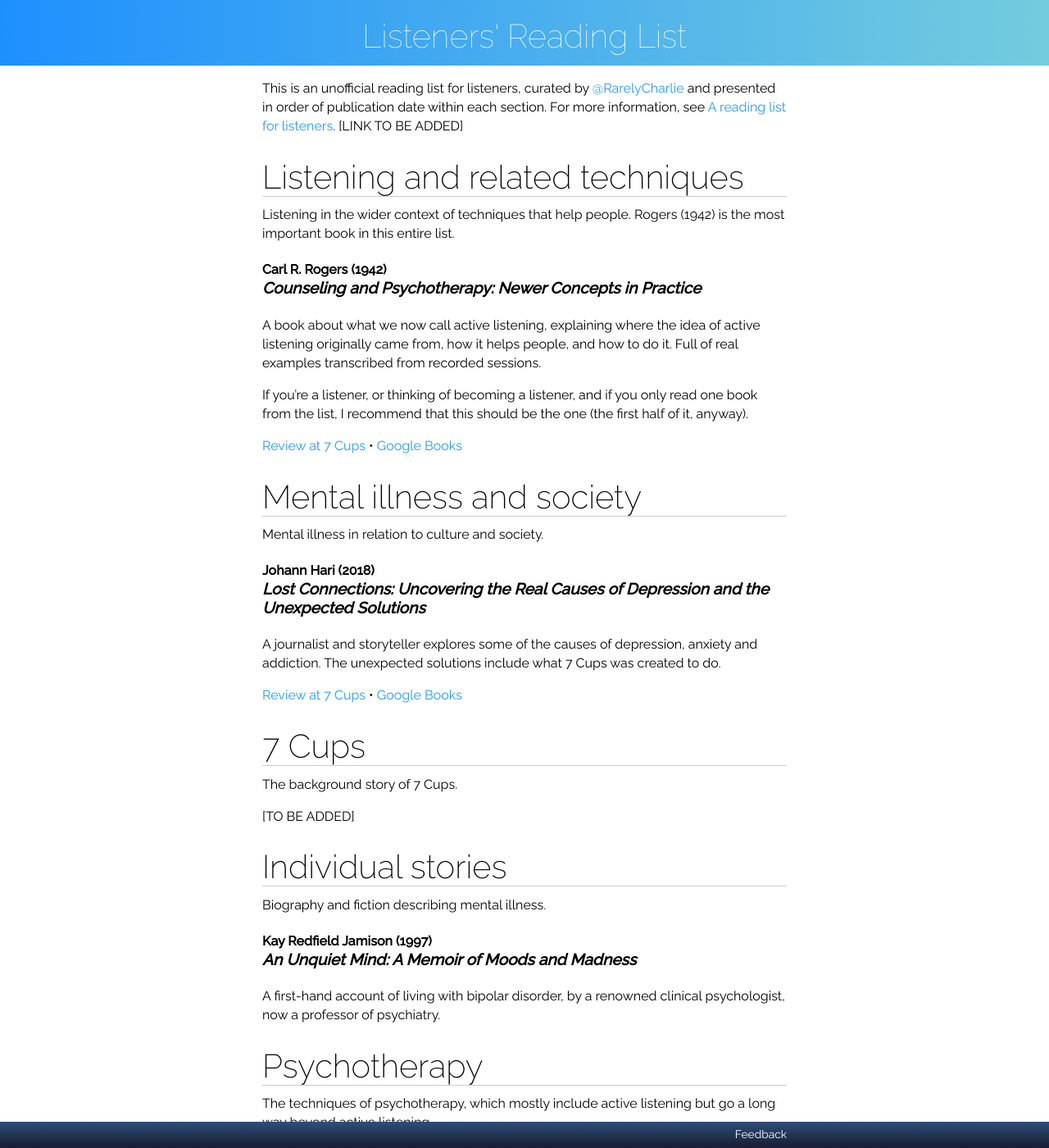
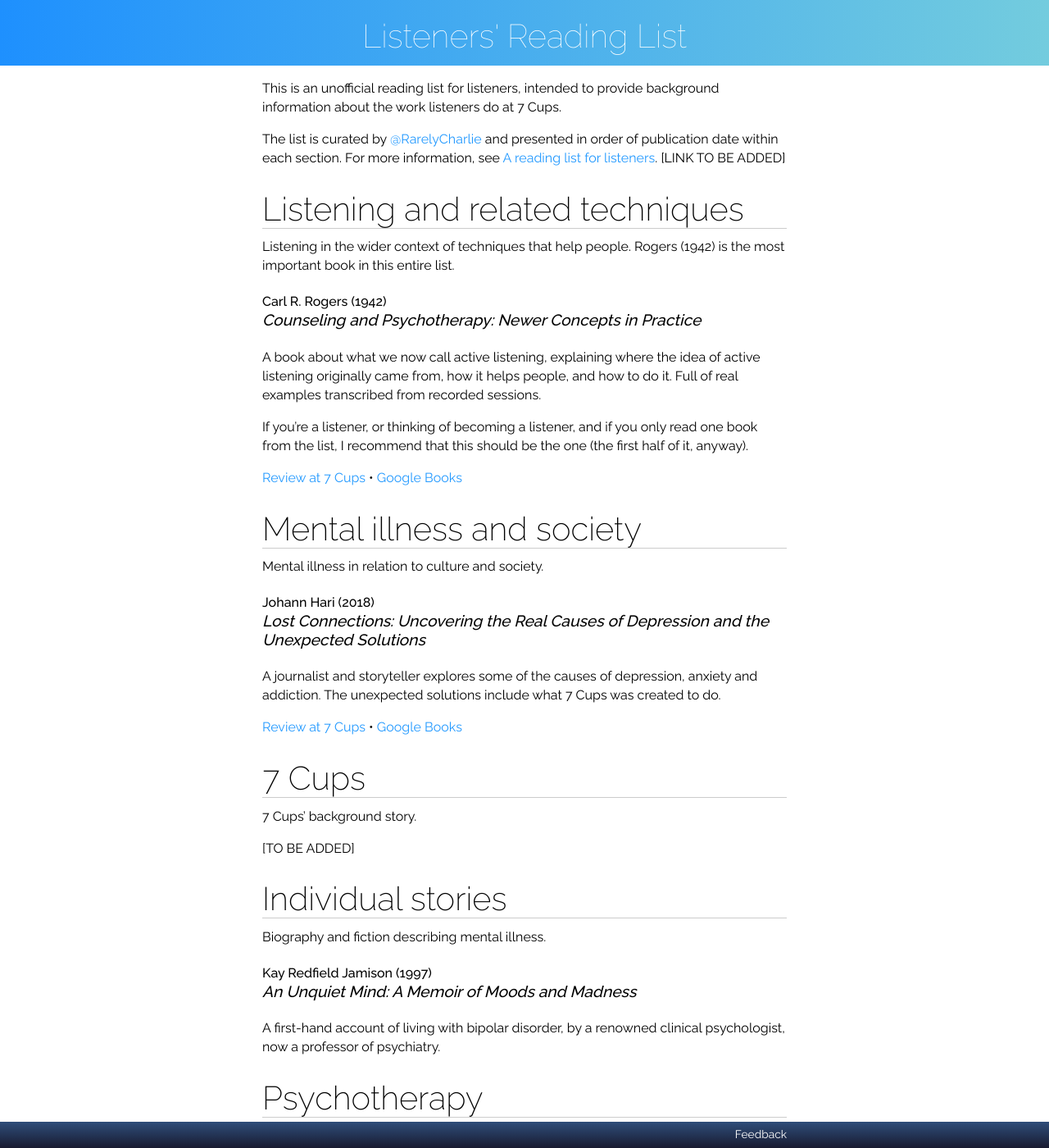
Before and after one commit to RarelyCharlie/rarelycharlie.github.io, a Jekyll site: the page built from books.md, in a window 1280 px wide and 1400 px high. Shown: the whole window at 82% size. Built offline with Jekyll 4.4.1, drawn with Linux system fonts in a browser that asks for light colours; some of the changed text lies outside the part shown.

```diff
--- a/books.md
+++ b/books.md
@@ -3,8 +3,10 @@ layout: default
 title: Listeners' Reading List
 feedback: https://www.7cups.com/@RarelyCharlie
 ---
-<style>h4>em {display: block; font-size: 120%;}</style>
-This is an unofficial reading list for listeners, curated by [@RarelyCharlie](https://www.7cups.com/@RarelyCharlie) and presented in order of publication date within each section. For more information, see [A reading list for listeners](#). \[LINK TO BE ADDED\]
+<style>h4 {font-weight: 500;} h4>em {display: block; font-size: 120%;}</style>
+This is an unofficial reading list for listeners, intended to provide background information about the work listeners do at 7 Cups.
+
+The list is curated by [@RarelyCharlie](https://www.7cups.com/@RarelyCharlie) and presented in order of publication date within each section. For more information, see [A reading list for listeners](#). \[LINK TO BE ADDED\]
 
 # Listening and related techniques
 
@@ -30,7 +32,7 @@ A journalist and storyteller explores some of the causes of depression, anxiety
 
 # 7 Cups
 
-The background story of 7 Cups.
+7 Cups' background story.
 
 \[TO BE ADDED\]
 
@@ -44,11 +46,7 @@ A first-hand account of living with bipolar disorder, by a renowned clinical psy
 
 # Psychotherapy
 
-The techniques of psychotherapy, which mostly include active listening but go a long way beyond active listening.
-
-#### Judith Beck (1995) _Cognitive Behavior Therapy: Basics and Beyond_
-
-A textbook by the daughter of CBT's originator, Aaron T. Beck, showing how very different therapy with a professional therapist is from active listening (even though it includers active listening), and also why particular therapy techniques taken out of context do not amount to therapy.
+The techniques of psychotherapy, which are mostly based on active listening but go much further. For interest only, especially for listeners considering future training to become therapists. Not intended to encourage listeners to play at being amateur therapists while they are volunteers at 7 Cups!
 
 #### Irvin D. Yalom (2009) _The Gift of Therapy_
 
@@ -57,3 +55,9 @@ This _Open Letter to a New Generation of Therapists and their Patients_ provides
 In 85 short chapters, with little jargon and many anecdotes and quotes.
 
 [Google Books](https://books.google.com/books/about/The_Gift_of_Therapy.html?id=yEnodbQ-u3MC)
+
+#### Danny Wedding and Raymond J. Corsini (2014) _Case Studies in Psychotherapy_
+
+A collection of case studies illustrating different approaches to psychotherapy, with transcripts of actual therapy sessions. The therapists are all experts in their respective approaches, and they explain their thinking as they work with each client.
+
+[Google Books](https://books.google.com/books?id=R8rZbvAnpnoC)
```
